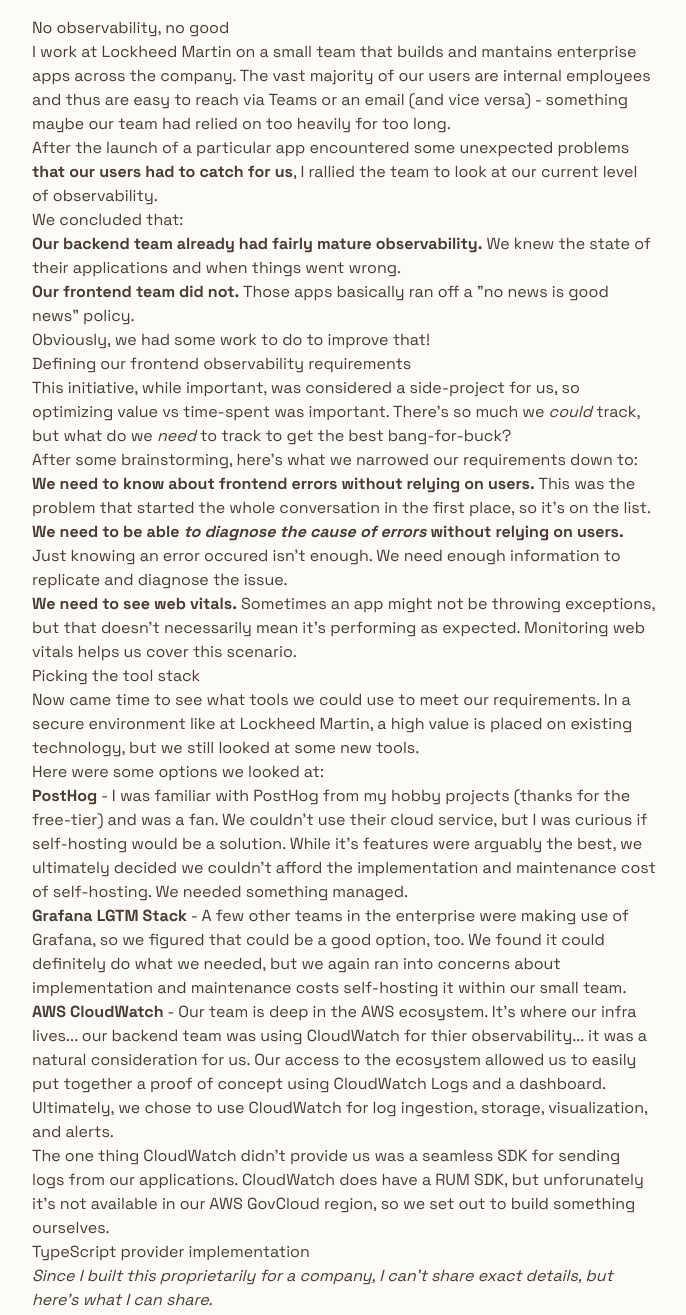
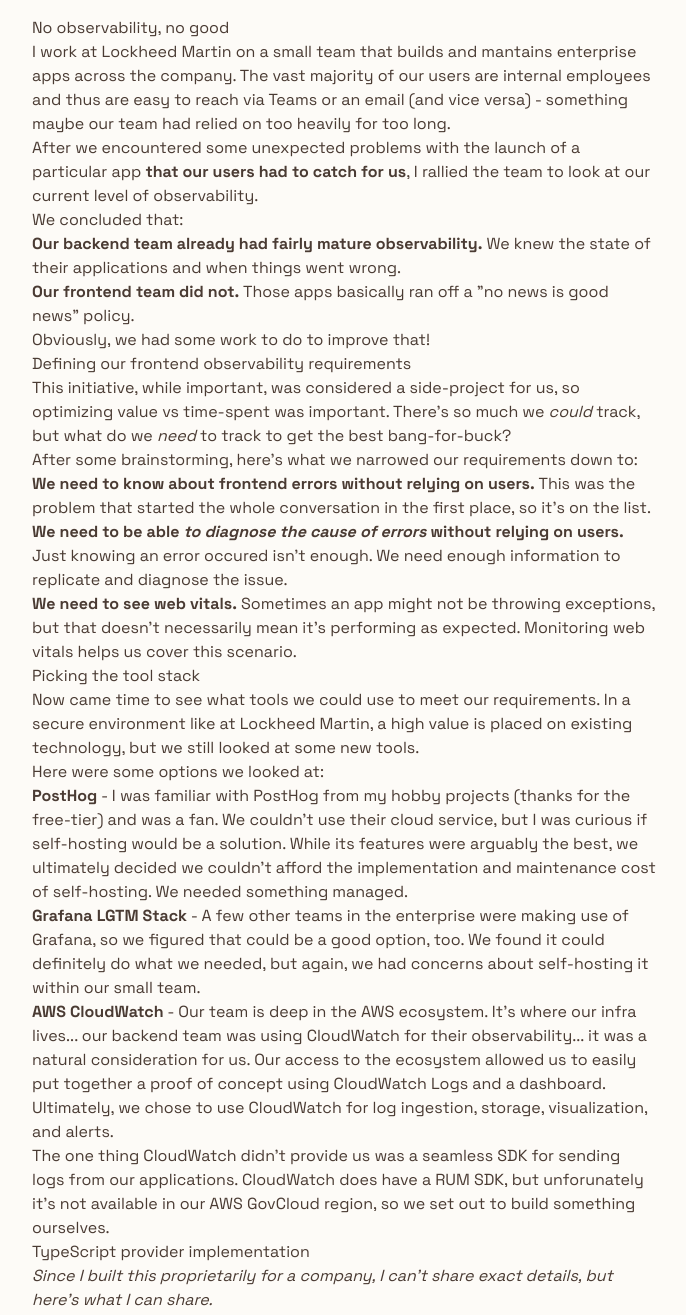
Before and after one commit to austinjamesbradshaw/blog, a Gatsby site: page /projects/rum-system in a window 1280 px wide. Shown: the part 780-2095 px from the top of the page, without its empty margins (296-982 px from the left). Built offline with nearby package versions, Linux system fonts and the light colour scheme; Gatsby itself is replaced by a stand-in of ours; some packages are replaced by stand-ins of ours; a small style sheet from the web is missing.

Commit message:
fix various grammar errors in rum-system index.mdx

```diff
--- a/content/projects/rum-system/index.mdx
+++ b/content/projects/rum-system/index.mdx
@@ -18,7 +18,7 @@
 
 I work at [Lockheed Martin](https://lockheedmartin.com) on a small team that builds and mantains enterprise apps across the company. The vast majority of our users are internal employees and thus are easy to reach via Teams or an email (and vice versa) - something maybe our team had relied on too heavily for too long.
 
-After the launch of a particular app encountered some unexpected problems **that our users had to catch for us**, I rallied the team to look at our current level of observability.
+After we encountered some unexpected problems with the launch of a particular app **that our users had to catch for us**, I rallied the team to look at our current level of observability.
 
 We concluded that:
 
@@ -43,9 +43,9 @@
 
 Here were some options we looked at:
 
-- **PostHog** - I was familiar with PostHog from my hobby projects (thanks for the free-tier) and was a fan. We couldn't use their cloud service, but I was curious if self-hosting would be a solution. While it's features were arguably the best, we ultimately decided we couldn't afford the implementation and maintenance cost of self-hosting. We needed something managed.
-- **Grafana LGTM Stack** - A few other teams in the enterprise were making use of Grafana, so we figured that could be a good option, too. We found it could definitely do what we needed, but we again ran into concerns about implementation and maintenance costs self-hosting it within our small team.
-- **AWS CloudWatch** - Our team is deep in the AWS ecosystem. It's where our infra lives... our backend team was using CloudWatch for thier observability... it was a natural consideration for us. Our access to the ecosystem allowed us to easily put together a proof of concept using CloudWatch Logs and a dashboard.
+- **PostHog** - I was familiar with PostHog from my hobby projects (thanks for the free-tier) and was a fan. We couldn't use their cloud service, but I was curious if self-hosting would be a solution. While its features were arguably the best, we ultimately decided we couldn't afford the implementation and maintenance cost of self-hosting. We needed something managed.
+- **Grafana LGTM Stack** - A few other teams in the enterprise were making use of Grafana, so we figured that could be a good option, too. We found it could definitely do what we needed, but again, we had concerns about self-hosting it within our small team.
+- **AWS CloudWatch** - Our team is deep in the AWS ecosystem. It's where our infra lives... our backend team was using CloudWatch for their observability... it was a natural consideration for us. Our access to the ecosystem allowed us to easily put together a proof of concept using CloudWatch Logs and a dashboard.
 
 Ultimately, we chose to use CloudWatch for log ingestion, storage, visualization, and alerts.
 
@@ -78,7 +78,7 @@
 
 It's human readable, easily extensible, and easy to filter once in CloudWatch.
 
-**2) It had to comply with CloudWatch Log's rate limit.** We'd send our logs through `PutLogEvents` commands directly to the CloudWatch API, so we're limited to 5,000 transactions per second.
+**2) It had to comply with CloudWatch Log's rate limit.** We send our logs through CloudWatch `PutLogEvents` commands, which have a 5,000 transaction per second limit.
 
 Our apps individually don't have huge user bases, but there's a lot of apps, so to maximize our runway before reaching that limit, I implemented some logic to send events in batches every few seconds, rather than one request per event.
 
```
